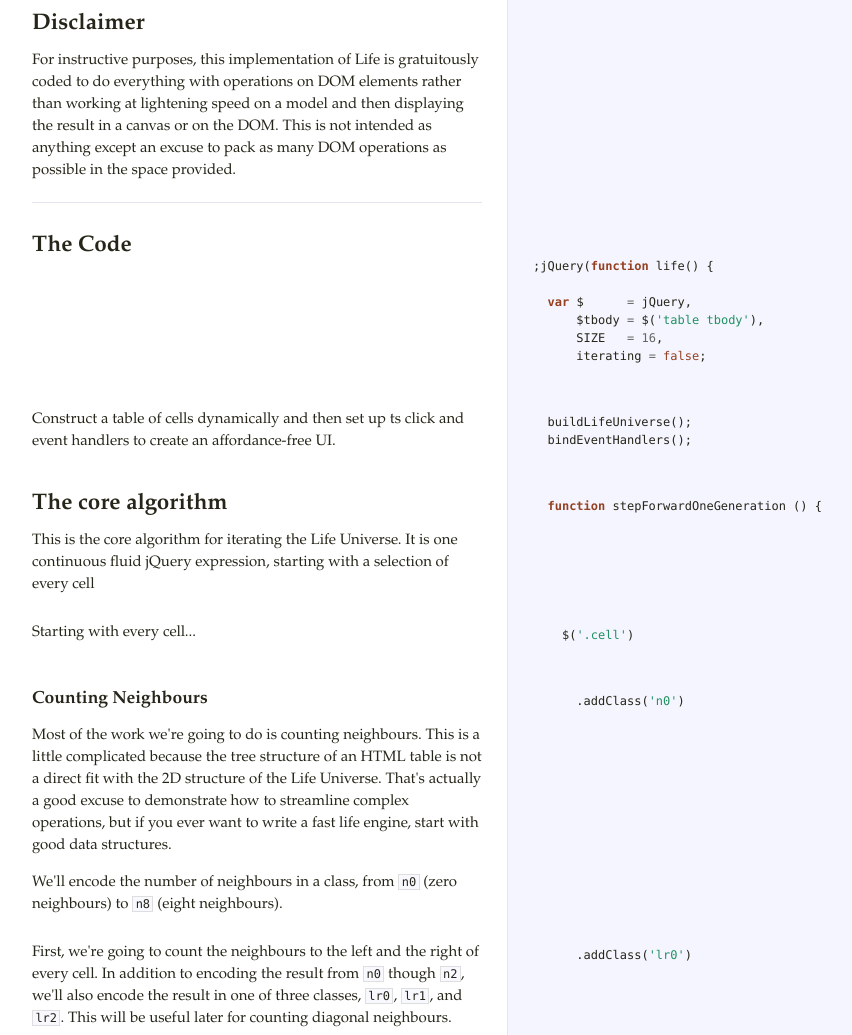
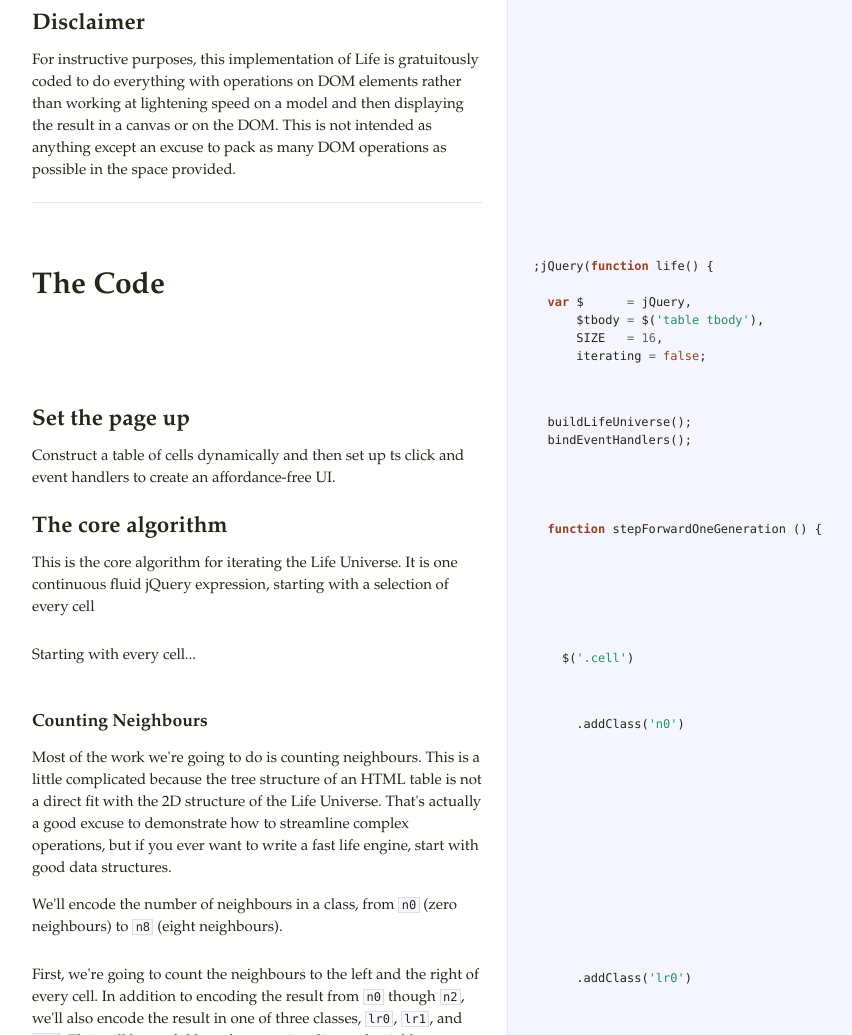
Before and after one commit to raganwald/JQuery-Combinators, a plain HTML site: page life/life.html in a window 1280 px wide. Shown: the part 1526-2561 px from the top of the page, without its empty margins (18-870 px from the left). Drawn offline with Linux system fonts and the light colour scheme.

Commit message:
a tad more fixing

```diff
--- a/life/life.html
+++ b/life/life.html
@@ -60,14 +60,16 @@ with operations on DOM elements rather than working at lightening speed on a mod
 displaying the result in a canvas or on the DOM. This is not intended as anything except
 an excuse to pack as many DOM operations as possible in the space provided.</p>
 
-<hr />             </td>             <td class="code">               <div class="highlight"><pre></pre></div>             </td>           </tr>                               <tr id="section-5">             <td class="docs">               <div class="pilwrap">                 <a class="pilcrow" href="#section-5">&#182;</a>               </div>               <h2>The Code</h2>             </td>             <td class="code">               <div class="highlight"><pre>
+<hr />             </td>             <td class="code">               <div class="highlight"><pre></pre></div>             </td>           </tr>                               <tr id="section-5">             <td class="docs">               <div class="pilwrap">                 <a class="pilcrow" href="#section-5">&#182;</a>               </div>               <h1>The Code</h1>             </td>             <td class="code">               <div class="highlight"><pre>
 <span class="p">;</span><span class="nx">jQuery</span><span class="p">(</span><span class="kd">function</span> <span class="nx">life</span><span class="p">()</span> <span class="p">{</span>
 
   <span class="kd">var</span> <span class="nx">$</span>      <span class="o">=</span> <span class="nx">jQuery</span><span class="p">,</span>
       <span class="nx">$tbody</span> <span class="o">=</span> <span class="nx">$</span><span class="p">(</span><span class="s1">&#39;table tbody&#39;</span><span class="p">),</span>
       <span class="nx">SIZE</span>   <span class="o">=</span> <span class="mi">16</span><span class="p">,</span>
       <span class="nx">iterating</span> <span class="o">=</span> <span class="kc">false</span><span class="p">;</span>
-  </pre></div>             </td>           </tr>                               <tr id="section-6">             <td class="docs">               <div class="pilwrap">                 <a class="pilcrow" href="#section-6">&#182;</a>               </div>               <p>Construct a table of cells dynamically and then set up ts click and event handlers to create
+  </pre></div>             </td>           </tr>                               <tr id="section-6">             <td class="docs">               <div class="pilwrap">                 <a class="pilcrow" href="#section-6">&#182;</a>               </div>               <h2>Set the page up</h2>
+
+<p>Construct a table of cells dynamically and then set up ts click and event handlers to create
 an affordance-free UI.</p>             </td>             <td class="code">               <div class="highlight"><pre>  <span class="nx">buildLifeUniverse</span><span class="p">();</span>
   <span class="nx">bindEventHandlers</span><span class="p">();</span>
   </pre></div>             </td>           </tr>                               <tr id="section-7">             <td class="docs">               <div class="pilwrap">                 <a class="pilcrow" href="#section-7">&#182;</a>               </div>               <h2>The core algorithm</h2>
--- a/life/life.js
+++ b/life/life.js
@@ -69,7 +69,7 @@
 //
 // ---
 
-// ## The Code
+// # The Code
 
 ;jQuery(function life() {
 
@@ -78,6 +78,8 @@
 		  SIZE   = 16,
 		  iterating = false;
 
+	// ## Set the page up
+	//
 	// Construct a table of cells dynamically and then set up ts click and event handlers to create
 	// an affordance-free UI.
 	buildLifeUniverse();
```
